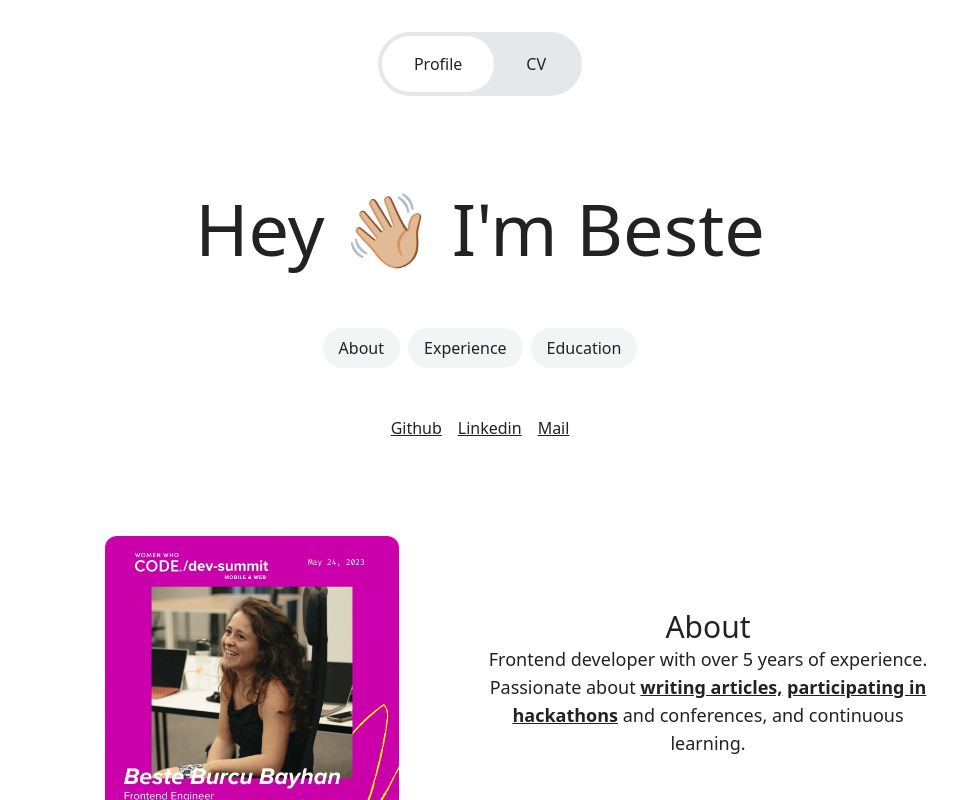
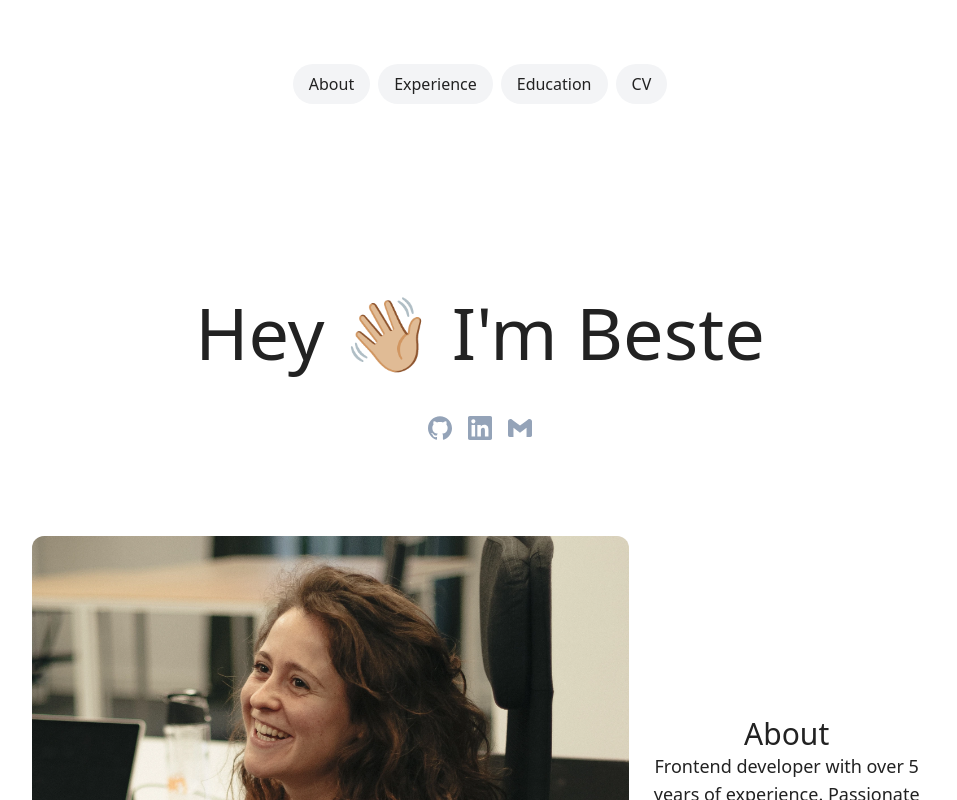
Before and after one commit to bbbayhan/svelte-ohstudio-copy, a SvelteKit app: page / in a window 1280 px wide. Shown: the top 800 px of the page, without its empty margins (160-1117 px from the left). Built offline with nearby package versions, Linux system fonts and the light colour scheme.

Commit message:
Change profile pic and delete header tabs

```diff
--- a/src/app.css
+++ b/src/app.css
@@ -25,9 +25,6 @@
 	animation: reveal 1.3s linear;
 	transition: filter 0.2s;
 }
-img.profile:hover {
-	filter: blur(5px);
-}
 
 .copy_message {
 	position: absolute;
--- a/src/components/about.svelte
+++ b/src/components/about.svelte
@@ -1,12 +1,7 @@
 <section
 	class="mx-auto my-24 flex flex-col items-center gap-4 md:flex-row md:justify-around md:px-48"
 >
-	<a
-		href="https://www.youtube.com/watch?v=W228OS-cvx8&ab_channel=WomenWhoCode"
-		target="_blank"
-		class="flex w-full justify-center"
-		><img class="profile w-1/4 rounded-xl md:w-2/3" alt="presentation" src="./beste-profile.webp" />
-	</a>
+	<img class="profile w-1/4 rounded-xl md:w-2/3" alt="presentation" src="./Beste-Office.webp" />
 	<div id="about" class="about w-1/3 md:w-full md:gap-2">
 		<h2 class="text-center text-sm md:text-3xl">About</h2>
 		<p class="text-center text-sm font-normal md:text-lg">
--- a/src/components/categoryTabs.svelte
+++ b/src/components/categoryTabs.svelte
@@ -2,4 +2,9 @@
 	<a href="#about" class="rounded-full bg-gray-100 px-4 py-2 hover:scale-110">About</a>
 	<a href="#experience" class="rounded-full bg-gray-100 px-4 py-2 hover:scale-110">Experience</a>
 	<a href="#education" class="rounded-full bg-gray-100 px-4 py-2 hover:scale-110">Education</a>
+	<a
+		href="./beste-cv.pdf"
+		target="_blank"
+		class="rounded-full bg-gray-100 px-4 py-2 hover:scale-110">CV</a
+	>
 </nav>
--- a/src/components/contact.svelte
+++ /dev/null
@@ -1,8 +0,0 @@
-<section class="home_title">
-	<h1 class="mx-auto text-center text-7xl">Let's work together.</h1>
-	<a
-		href="./beste-cv.pdf"
-		target="_blank"
-		class="mx-auto block text-center text-7xl text-gray-400 hover:text-gray-200">Here is my CV.</a
-	>
-</section>
--- a/src/components/profile.svelte
+++ b/src/components/profile.svelte
@@ -1,23 +1,51 @@
 <script>
 	import { copyToClipboard } from '../utils';
 	import About from './about.svelte';
-	import CategoryTabs from './categoryTabs.svelte';
 	import Education from './education.svelte';
 	import Experience from './experience.svelte';
 </script>
 
 <h1 class="home_title mx-auto text-center text-3xl md:text-7xl">Hey 👋🏼 I'm Beste</h1>
-<CategoryTabs />
 <div class="navigationTabs mt-12 flex justify-center gap-4">
-	<a class="underline hover:text-gray-400" href="https://github.com/bbbayhan" target="_blank"
-		>Github</a
+	<a href="https://github.com/bbbayhan" target="_blank"
+		><svg
+			width="24"
+			height="24"
+			xmlns="http://www.w3.org/2000/svg"
+			viewBox="0 0 24 24"
+			role="img"
+			class="size-6 fill-current text-[color:#94a3b8] transition-transform duration-200 hover:scale-125"
+			><title>GitHub</title><path
+				d="M12 .297c-6.63 0-12 5.373-12 12 0 5.303 3.438 9.8 8.205 11.385.6.113.82-.258.82-.577 0-.285-.01-1.04-.015-2.04-3.338.724-4.042-1.61-4.042-1.61C4.422 18.07 3.633 17.7 3.633 17.7c-1.087-.744.084-.729.084-.729 1.205.084 1.838 1.236 1.838 1.236 1.07 1.835 2.809 1.305 3.495.998.108-.776.417-1.305.76-1.605-2.665-.3-5.466-1.332-5.466-5.93 0-1.31.465-2.38 1.235-3.22-.135-.303-.54-1.523.105-3.176 0 0 1.005-.322 3.3 1.23.96-.267 1.98-.399 3-.405 1.02.006 2.04.138 3 .405 2.28-1.552 3.285-1.23 3.285-1.23.645 1.653.24 2.873.12 3.176.765.84 1.23 1.91 1.23 3.22 0 4.61-2.805 5.625-5.475 5.92.42.36.81 1.096.81 2.22 0 1.606-.015 2.896-.015 3.286 0 .315.21.69.825.57C20.565 22.092 24 17.592 24 12.297c0-6.627-5.373-12-12-12"
+			></path></svg
+		></a
 	>
-	<a
-		class="underline hover:text-gray-400"
-		href="https://www.linkedin.com/in/beste-burcu-bayhan/"
-		target="_blank">Linkedin</a
+	<a href="https://www.linkedin.com/in/beste-burcu-bayhan/" target="_blank"
+		><svg
+			width="24"
+			height="24"
+			xmlns="http://www.w3.org/2000/svg"
+			viewBox="0 0 24 24"
+			role="img"
+			class="size-6 fill-current text-[color:#94a3b8] transition-transform duration-200 hover:scale-125"
+			><title>LinkedIn</title><path
+				d="M20.447 20.452h-3.554v-5.569c0-1.328-.027-3.037-1.852-3.037-1.853 0-2.136 1.445-2.136 2.939v5.667H9.351V9h3.414v1.561h.046c.477-.9 1.637-1.85 3.37-1.85 3.601 0 4.267 2.37 4.267 5.455v6.286zM5.337 7.433c-1.144 0-2.063-.926-2.063-2.065 0-1.138.92-2.063 2.063-2.063 1.14 0 2.064.925 2.064 2.063 0 1.139-.925 2.065-2.064 2.065zm1.782 13.019H3.555V9h3.564v11.452zM22.225 0H1.771C.792 0 0 .774 0 1.729v20.542C0 23.227.792 24 1.771 24h20.451C23.2 24 24 23.227 24 22.271V1.729C24 .774 23.2 0 22.222 0h.003z"
+			></path></svg
+		></a
 	>
-	<button class="underline hover:text-gray-400" on:click={copyToClipboard}>Mail</button>
+	<button on:click={copyToClipboard}
+		><svg
+			width="24"
+			height="24"
+			xmlns="http://www.w3.org/2000/svg"
+			viewBox="0 0 24 24"
+			role="img"
+			class="size-6 fill-current text-[color:#94a3b8] transition-transform duration-200 hover:scale-125"
+			><title>Gmail</title><path
+				d="M24 5.457v13.909c0 .904-.732 1.636-1.636 1.636h-3.819V11.73L12 16.64l-6.545-4.91v9.273H1.636A1.636 1.636 0 0 1 0 19.366V5.457c0-2.023 2.309-3.178 3.927-1.964L5.455 4.64 12 9.548l6.545-4.91 1.528-1.145C21.69 2.28 24 3.434 24 5.457z"
+			></path></svg
+		></button
+	>
 	<span id="copyMessage" class="copy_message">Email copied to clipboard!</span>
 </div>
 
--- a/src/components/tabs.svelte
+++ b/src/components/tabs.svelte
@@ -8,8 +8,4 @@
 		class={`px-8 py-4 ${selectedTab === '0' ? 'bg-white' : ''} rounded-full`}
 		on:click={() => selectTab('0')}>Profile</button
 	>
-	<button
-		class={`px-8 py-4 ${selectedTab === '1' ? 'bg-white' : ''} rounded-full`}
-		on:click={() => selectTab('1')}>CV</button
-	>
 </div>
--- a/src/routes/+page.svelte
+++ b/src/routes/+page.svelte
@@ -1,24 +1,15 @@
 <script lang="ts">
-	import Contact from '../components/contact.svelte';
+	import CategoryTabs from '../components/categoryTabs.svelte';
 	import Footer from '../components/footer.svelte';
 	import Profile from '../components/profile.svelte';
-	import Tabs from '../components/tabs.svelte';
-
-	let selectedTab = $state('0');
-	const selectTab = (id: string) => {
-		selectedTab = id;
-	};
 </script>
 
 <header class="flex justify-center">
-	<Tabs {selectedTab} {selectTab} />
+	<CategoryTabs />
 </header>
 <main class="flex flex-col items-center">
 	<div class="mt-48">
-		{#if selectedTab === '0'}
-			<Profile />{/if}
-		{#if selectedTab === '1'}
-			<Contact />{/if}
+		<Profile />
 	</div>
 </main>
 <Footer />
```
Also changed, not shown: static/Beste-Office.webp (added), static/beste-profile.webp (deleted).
